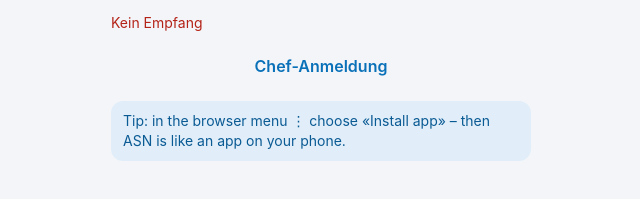
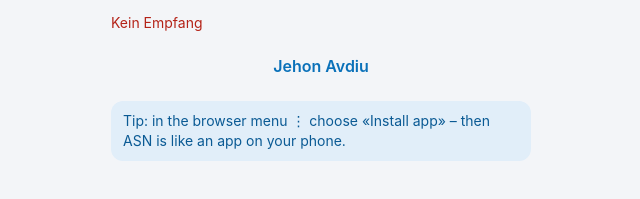
Before and after one commit to asn-isolierungen/asn-app, a plain HTML site: page index.html in a window 1280 px wide. Shown: the part 385-584 px from the top of the page, 319-959 px from the left. Drawn offline with Linux system fonts and the light colour scheme; no server answers.

Commit message:
Anmeldung: Jehon Avdiu statt Chef-Anmeldung

```diff
--- a/index.html
+++ b/index.html
@@ -143,7 +143,7 @@ nav.tabs .ic{font-size:22px;line-height:1}nav.tabs button[aria-selected="true"]{
       <div><label for="l-pin">PIN</label><input id="l-pin" class="pin" inputmode="numeric" maxlength="4" autocomplete="off" placeholder="••••"></div>
       <button class="primary" id="l-go" type="button" data-i18n="anmelden">Anmelden</button>
       <div class="msg" id="m-login" role="status"></div>
-      <button class="link" id="l-chef" type="button">Chef-Anmeldung</button>
+      <button class="link" id="l-chef" type="button">Jehon Avdiu</button>
       <div class="install" id="install" hidden></div>
     </div>
   </section>
@@ -412,7 +412,7 @@ async function namenLaden() {
   try { const j = await api('namen', {}); liste = j.monteure; lsSet('asn-namen', liste); } catch (e) { if (!liste.length) msg('m-login', e.message, 'err'); }
   const cur = s.value; s.length = 1; liste.forEach(m => s.append(new Option(m.name, m.id))); s.value = cur;
 }
-$('l-chef').onclick = () => { chefMode = !chefMode; $('l-name-wrap').hidden = chefMode; $('l-chef').textContent = chefMode ? 'Monteur-Anmeldung' : 'Chef-Anmeldung'; msg('m-login', chefMode ? 'Chef-PIN eingeben.' : ''); };
+$('l-chef').onclick = () => { chefMode = !chefMode; $('l-name-wrap').hidden = chefMode; $('l-chef').textContent = chefMode ? 'Monteur-Anmeldung' : 'Jehon Avdiu'; msg('m-login', chefMode ? 'Chef-PIN eingeben.' : ''); };
 $('l-go').onclick = async () => {
   const pin = $('l-pin').value.trim(); if (!/^\d{4}$/.test(pin)) { msg('m-login', t('pinFalsch'), 'err'); return; }
   $('l-go').disabled = true; msg('m-login', 'Anmelden …');
```
